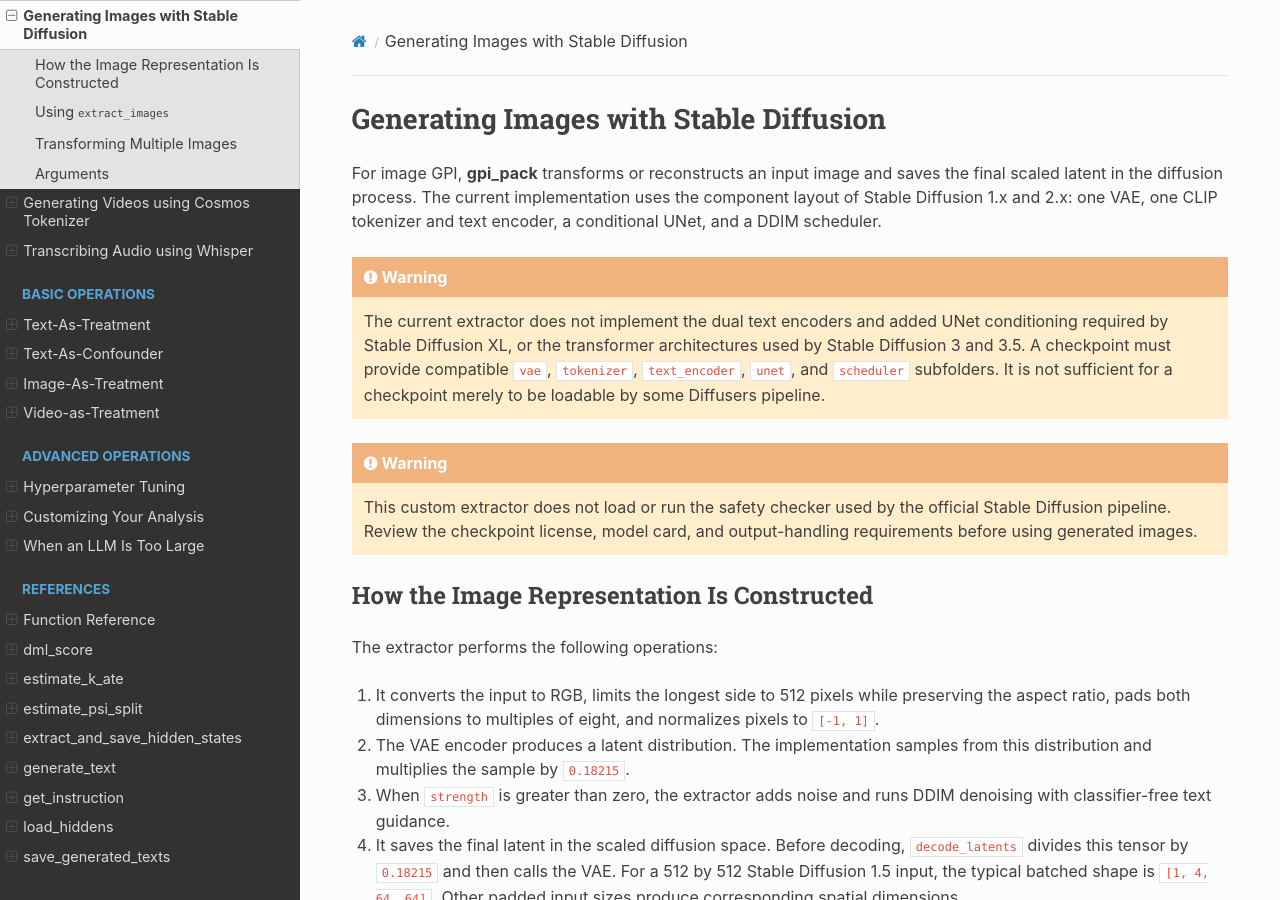
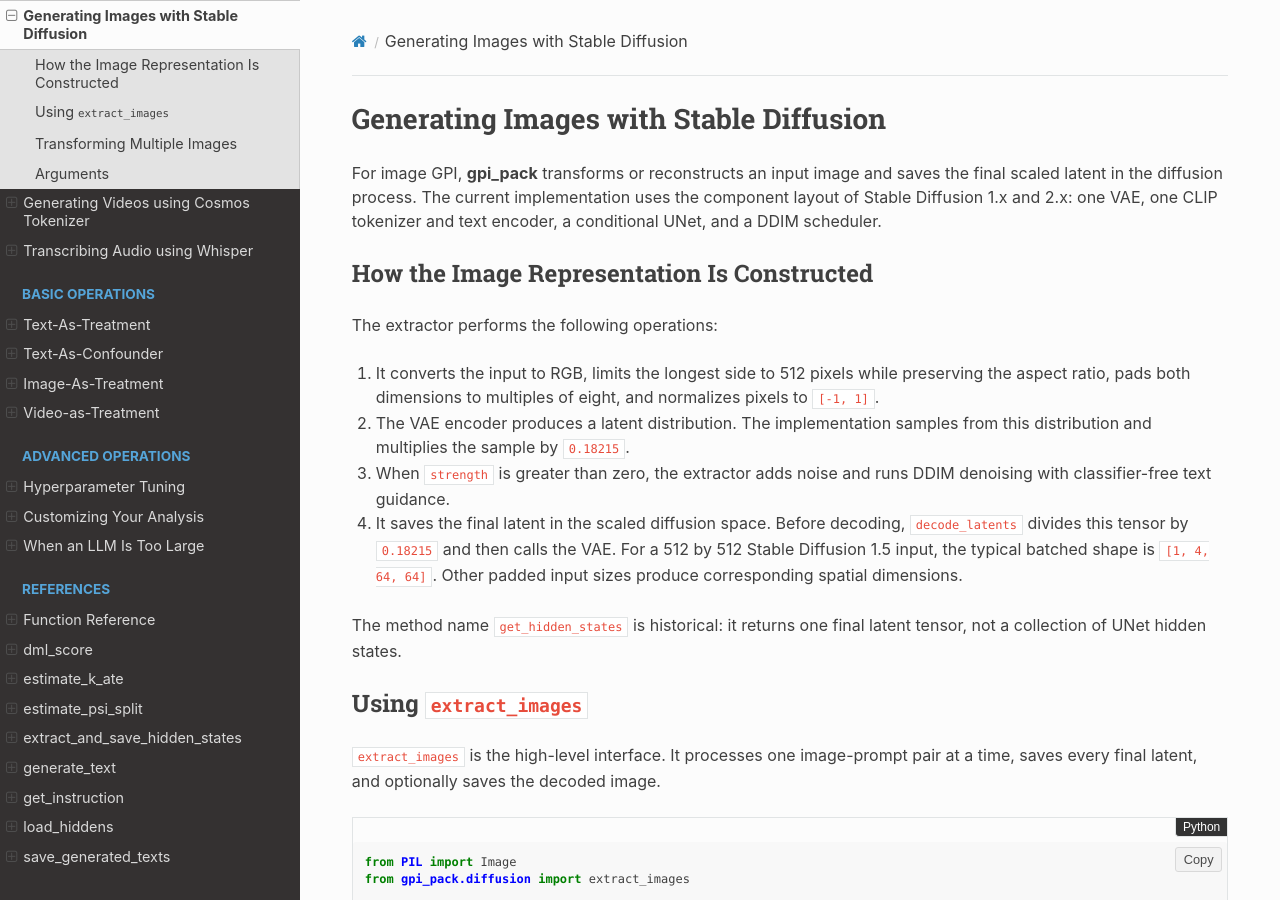
Before and after one commit to gpi-pack/gpi-pack.github.io, a Sphinx documentation site: the page built from source/gen_diffusion.rst, in a window 1280 px wide and 900 px high. Built offline with Sphinx 7.4.7 and the Read the Docs theme 3.1.0, drawn with Linux system fonts in a browser that asks for light colours.

Commit message:
remove warning

```diff
--- a/source/gen_diffusion.rst
+++ b/source/gen_diffusion.rst
@@ -8,21 +8,6 @@
 implementation uses the component layout of Stable Diffusion 1.x and 2.x: one
 VAE, one CLIP tokenizer and text encoder, a conditional UNet, and a DDIM
 scheduler.
-
-.. warning::
-
-   The current extractor does not implement the dual text encoders and added
-   UNet conditioning required by Stable Diffusion XL, or the transformer
-   architectures used by Stable Diffusion 3 and 3.5. A checkpoint must provide
-   compatible ``vae``, ``tokenizer``, ``text_encoder``, ``unet``, and
-   ``scheduler`` subfolders. It is not sufficient for a checkpoint merely to
-   be loadable by some Diffusers pipeline.
-
-.. warning::
-
-   This custom extractor does not load or run the safety checker used by the
-   official Stable Diffusion pipeline. Review the checkpoint license, model
-   card, and output-handling requirements before using generated images.
 
 How the Image Representation Is Constructed
 --------------------------------------------
```
